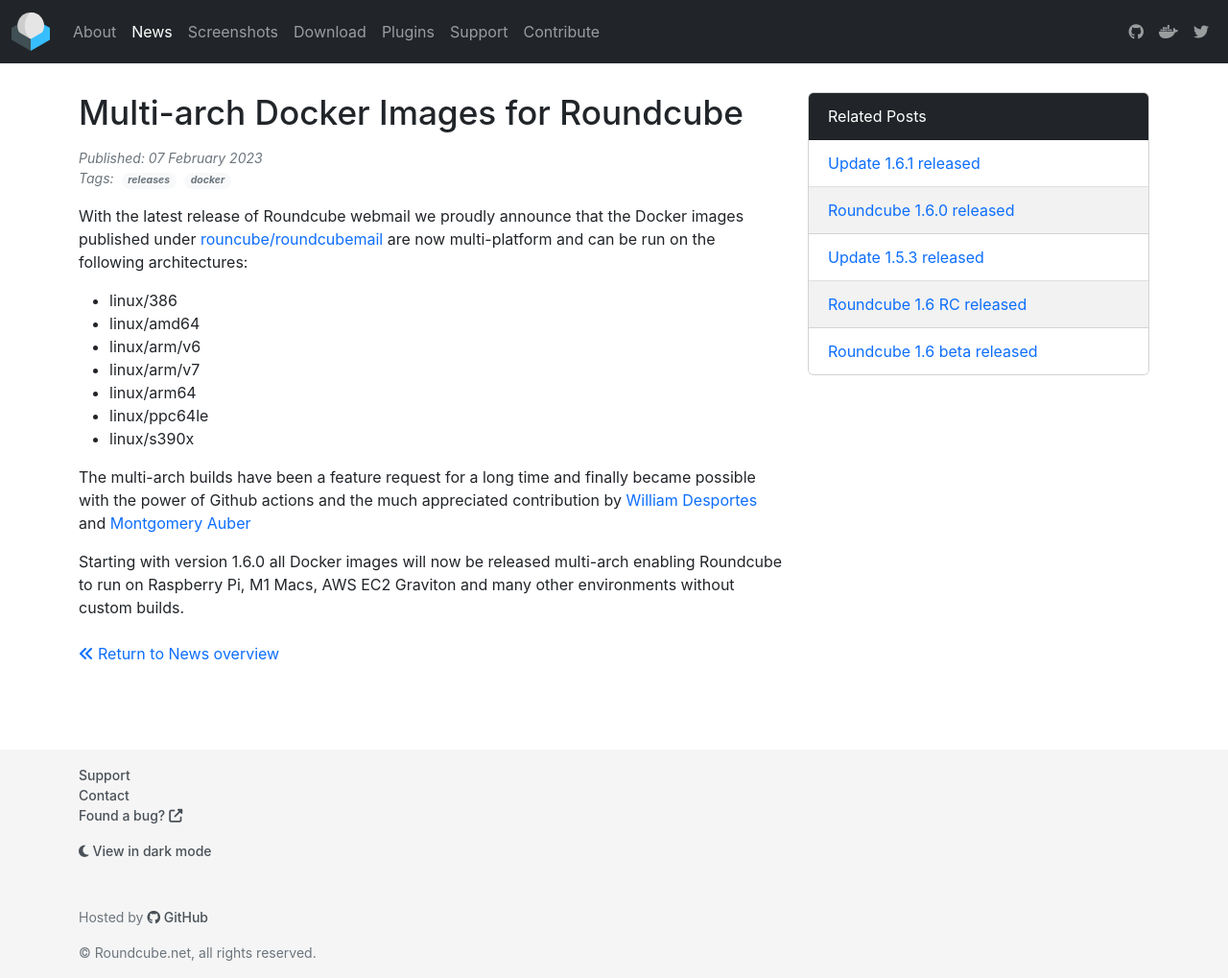
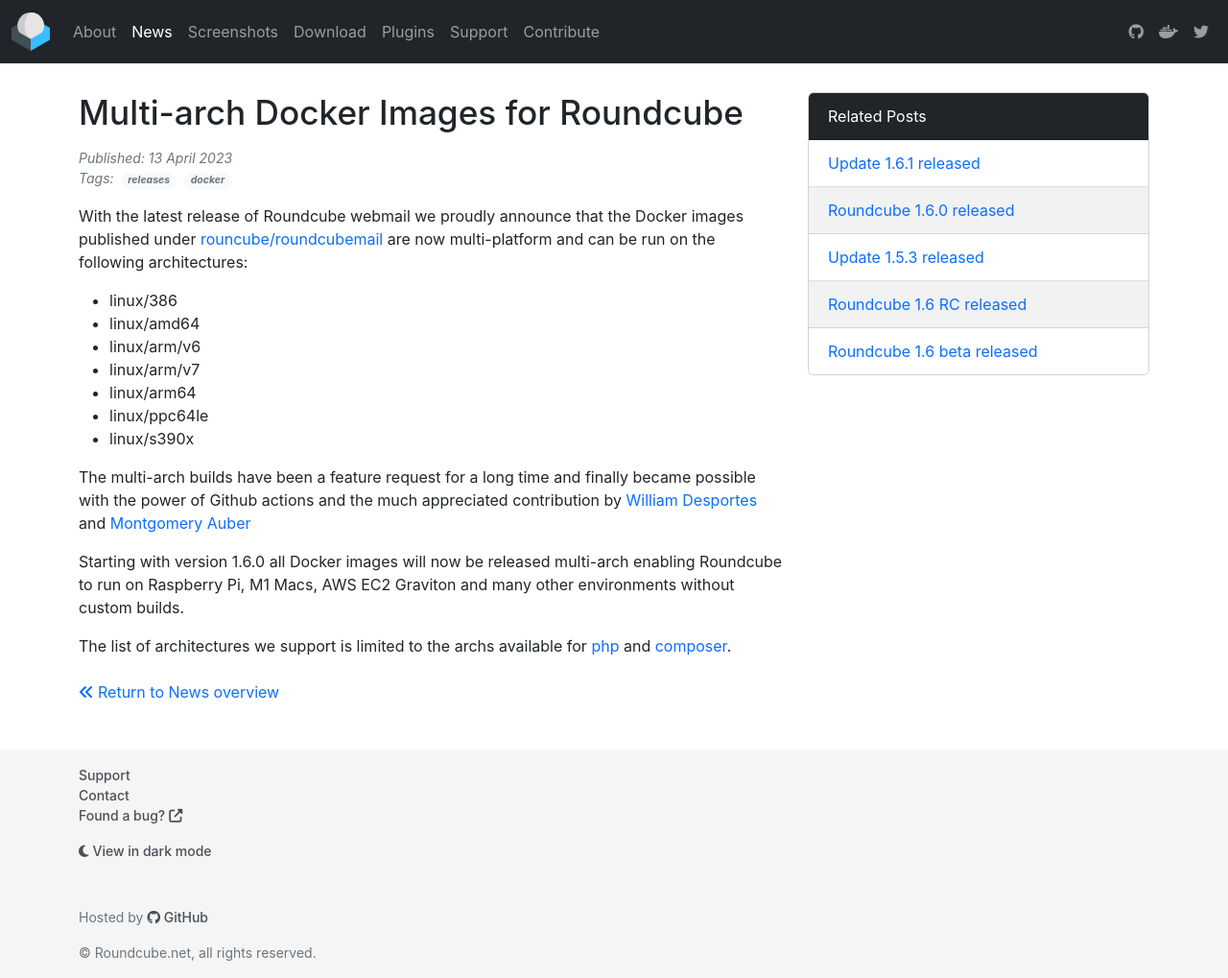
Before and after one commit to roundcube/roundcube.github.com, a Jekyll site: the page built from _posts/2023-04-13-multi-arch-docker-images.md, in a window 1280 px wide and 1019 px high. Shown: the whole window at 96% size. Built offline with Jekyll 4.4.1, drawn with Linux system fonts in a browser that asks for light colours; nearby versions of some CDN libraries; comment, search, counter and statistics services are not loaded.

Commit message:
Update article date

```diff
--- a/_posts/2023-02-07-multi-arch-docker-images.md
+++ b/_posts/2023-04-13-multi-arch-docker-images.md
@@ -21,3 +21,6 @@
 
 Starting with version 1.6.0 all Docker images will now be released multi-arch enabling Roundcube to
 run on Raspberry Pi, M1 Macs, AWS EC2 Graviton and many other environments without custom builds.
+
+The list of architectures we support is limited to the archs available for [php](https://hub.docker.com/_/php)
+and [composer](https://hub.docker.com/_/composer).
```
